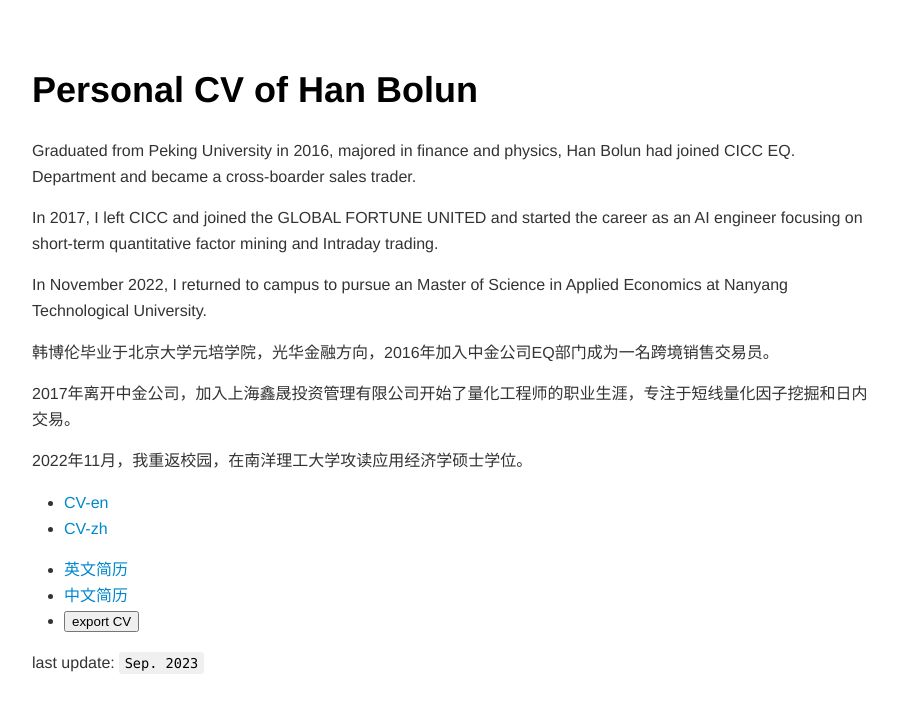
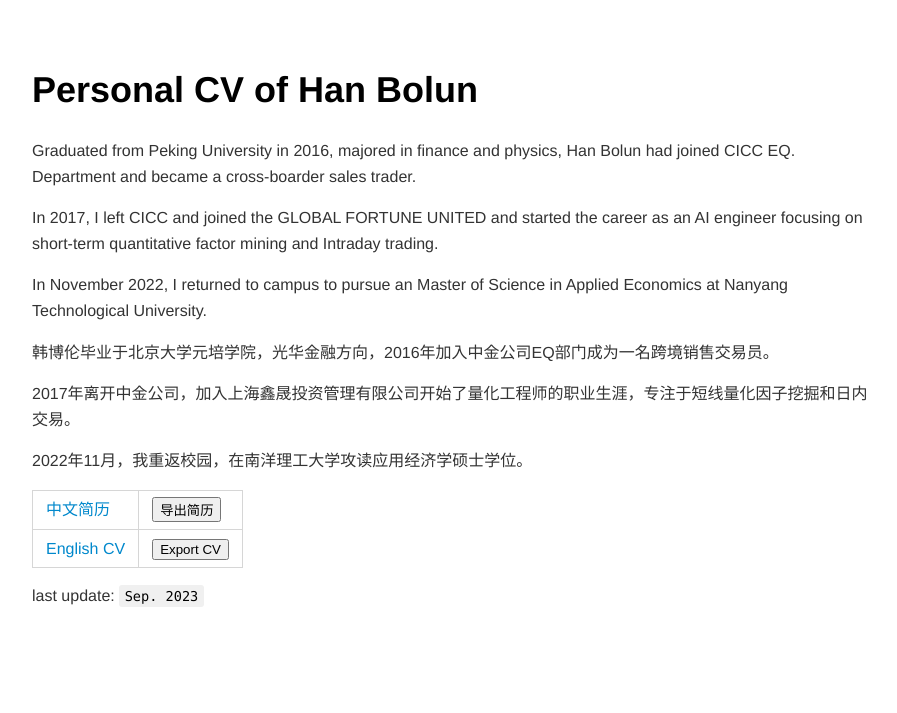
Before and after one commit to BolunHan/CV, a Jekyll site: the page index.html, which Jekyll copies as it is, in a window 1280 px wide. Shown: the top 713 px of the page, without its empty margins (183-1080 px from the left). Built offline with Jekyll 4.4.1, drawn with Linux system fonts in a browser that asks for light colours.

Commit message:
theme updated

```diff
--- a/index.html
+++ b/index.html
@@ -273,25 +273,23 @@
 </p><p>2017&#x5E74;&#x79BB;&#x5F00;&#x4E2D;&#x91D1;&#x516C;&#x53F8;&#xFF0C;&#x52A0;&#x5165;&#x4E0A;&#x6D77;&#x946B;&#x665F;&#x6295;&#x8D44;&#x7BA1;&#x7406;&#x6709;&#x9650;&#x516C;&#x53F8;&#x5F00;&#x59CB;&#x4E86;&#x91CF;&#x5316;&#x5DE5;&#x7A0B;&#x5E08;&#x7684;&#x804C;&#x4E1A;&#x751F;&#x6DAF;&#xFF0C;&#x4E13;&#x6CE8;&#x4E8E;&#x77ED;&#x7EBF;&#x91CF;&#x5316;&#x56E0;&#x5B50;&#x6316;&#x6398;&#x548C;&#x65E5;&#x5185;&#x4EA4;&#x6613;&#x3002;</p>
 <p>2022&#x5E74;11&#x6708;&#xFF0C;&#x6211;&#x91CD;&#x8FD4;&#x6821;&#x56ED;&#xFF0C;&#x5728;&#x5357;&#x6D0B;&#x7406;&#x5DE5;&#x5927;&#x5B66;&#x653B;&#x8BFB;&#x5E94;&#x7528;&#x7ECF;&#x6D4E;&#x5B66;&#x7855;&#x58EB;&#x5B66;&#x4F4D;&#x3002;</p>
 <p></p>
-<ul>
-<li><a href="https://BolunHan.github.io/CV/en">CV-en</a></li>
-<li><a href="https://BolunHan.github.io/CV/zh">CV-zh</a></li>
-</ul>
-<ul>
-<li><a href="https://BolunHan.github.io/CV/en">&#x82F1;&#x6587;&#x7B80;&#x5386;</a></li>
-<li><a href="https://BolunHan.github.io/CV/zh">&#x4E2D;&#x6587;&#x7B80;&#x5386;</a></li>
-<li><button id="printButton">export CV</button></li>
-</ul>
+<table style="border-collapse: collapse; width=100%">
+<tbody><tr>
+    <td><a href="https://bolunhan.github.io/CV/zh" target="_blank">&#x4E2D;&#x6587;&#x7B80;&#x5386;</a></td>
+    <td><button onclick="printPage(&apos;https://bolunhan.github.io/CV/zh&apos;)">&#x5BFC;&#x51FA;&#x7B80;&#x5386;</button></td>
+</tr>
+<tr>
+    <td><a href="https://bolunhan.github.io/CV/en" target="_blank">English CV</a></td>
+    <td><button onclick="printPage(&apos;https://bolunhan.github.io/CV/en&apos;)">Export CV</button></td>
+</tr>
+</tbody></table>
 <script>
-document.getElementById("printButton").addEventListener("click", function () {
-    // Open the webpage in a new window or tab
-    var newWindow = window.open("https://bolunhan.github.io/CV/zh", "_blank");
-
-    // Wait for the webpage to load, then print it
+function printPage(url) {
+    var newWindow = window.open(url, "_blank");
     newWindow.onload = function () {
         newWindow.print();
     };
-});
+}
 </script>
 <p>last update: <code>Sep. 2023</code></p>
 
```
Also changed, not shown: README.md.
